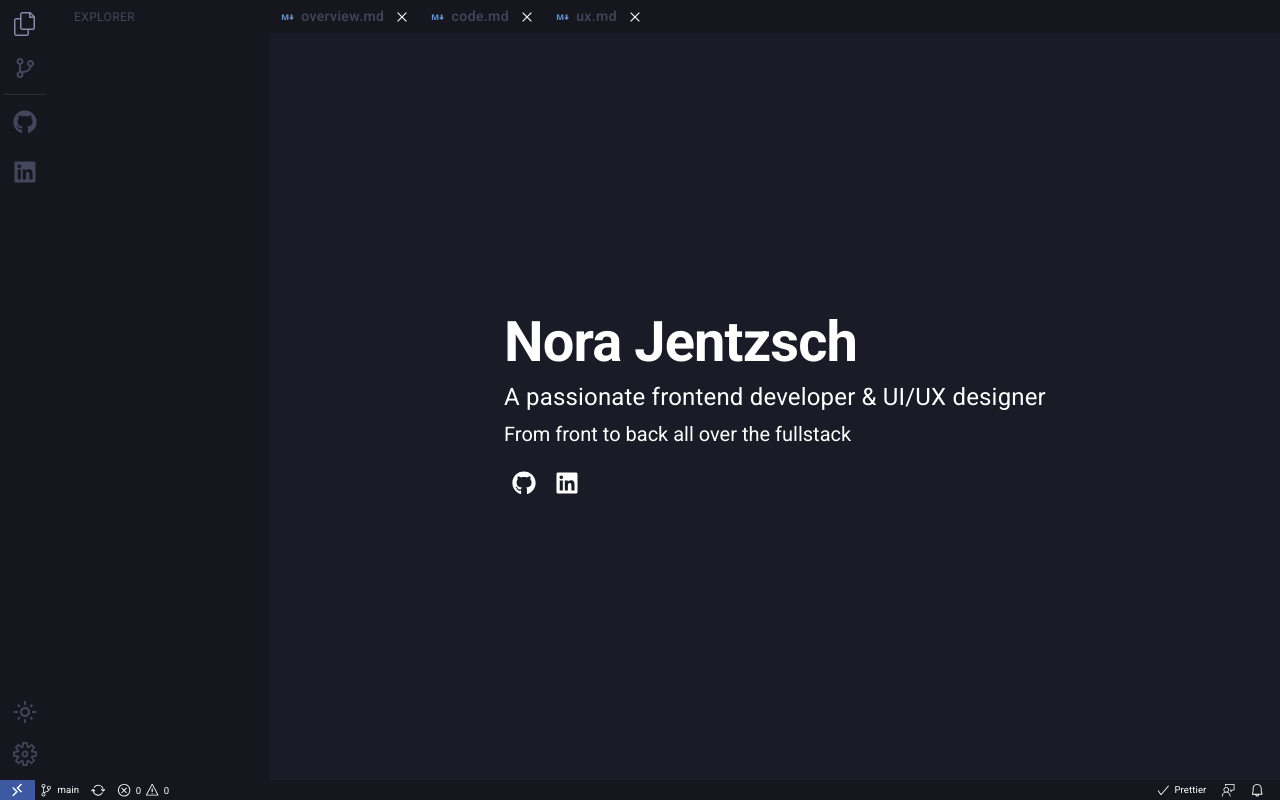
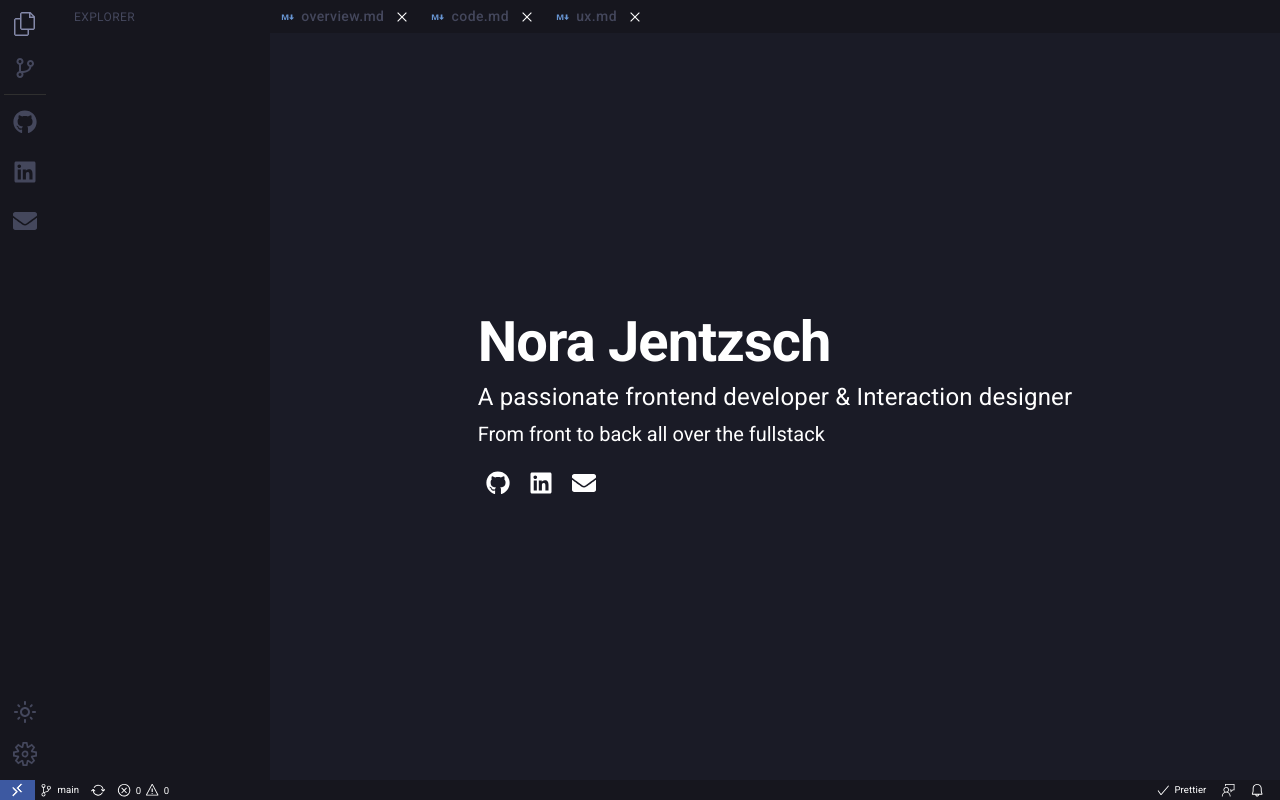
Before and after one commit to Hiekkan/hiekkan.github.io, a React (Create React App) app in the folder portfolio/: page /#/ in a window 1280 px wide. Built offline with nearby package versions, Linux system fonts and the light colour scheme.

Commit message:
Update overview and UX project details

```diff
--- a/portfolio/src/app/pages/Home.tsx
+++ b/portfolio/src/app/pages/Home.tsx
@@ -54,7 +54,7 @@ export default function Home({ setSelectedIndex }: Props) {
                 gutterBottom={false}
                 sx={{ fontSize: { xs: "1rem", md: "1.5rem" } }}
               >
-                A passionate frontend developer & UI/UX designer
+                A passionate frontend developer & Interaction designer
               </Typography>
             </Grid>
             <Grid
--- a/portfolio/src/app/pages/Links.tsx
+++ b/portfolio/src/app/pages/Links.tsx
@@ -1,7 +1,8 @@
-import {
-    FaGithub,
-    FaLinkedin
-  } from "react-icons/fa";
+import { FaGithub, FaLinkedin, FaEnvelope } from "react-icons/fa";
+
+const user = "norajentzsch";
+const domain = "proton.me";
+export const email = `${user}@${domain}`;
 
 export const links = [
   {
@@ -15,5 +16,11 @@ import {
     title: "Find me on LinkedIn",
     href: "https://www.linkedin.com/in/nora-jentzsch/",
     icon: <FaLinkedin />,
-    }
+  },
+  {
+    index: 2,
+    title: "Send me an Email",
+    href: `mailto:${email}`,
+    icon: <FaEnvelope />,
+  },
 ];
```
Also changed, not shown: portfolio/public/pages/overview.md (+9 -7 lines), portfolio/public/pages/ux.md (+43 -0 lines). Lines whose indentation alone changed are shown as unchanged.
